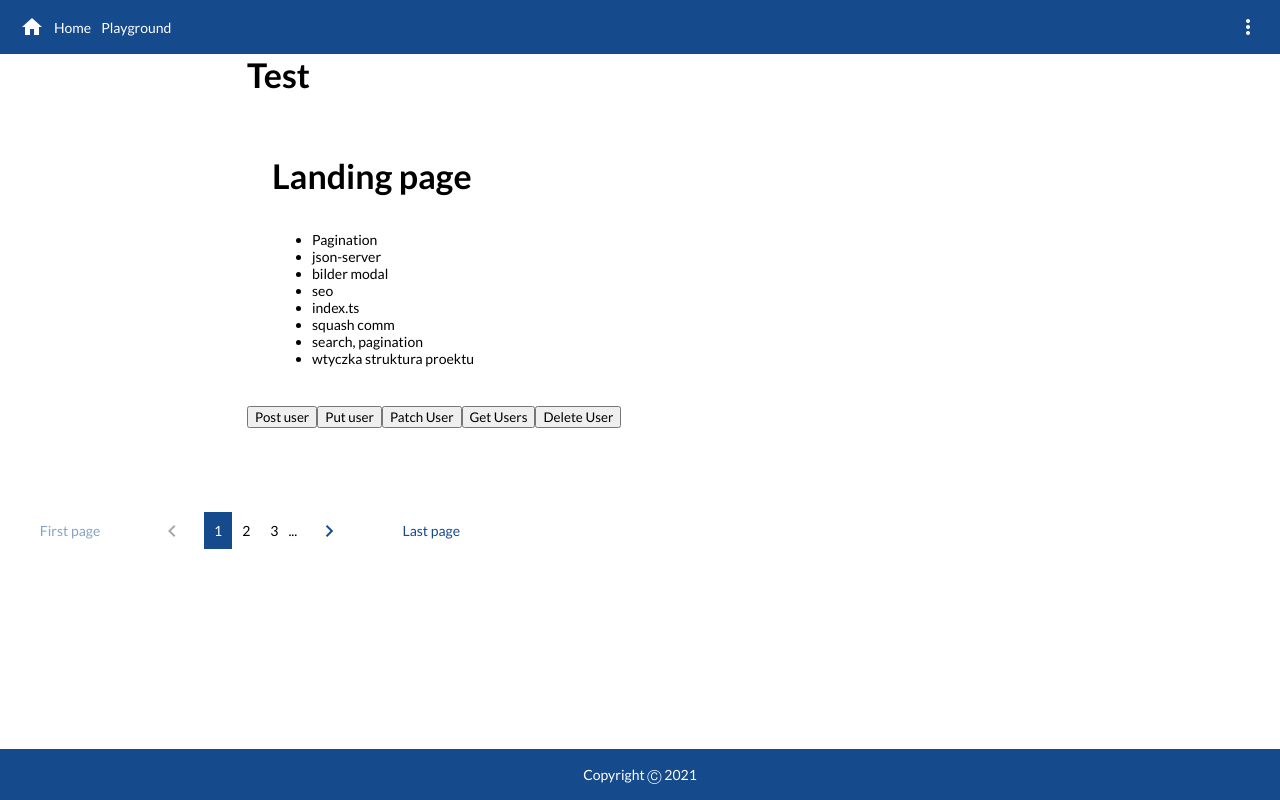
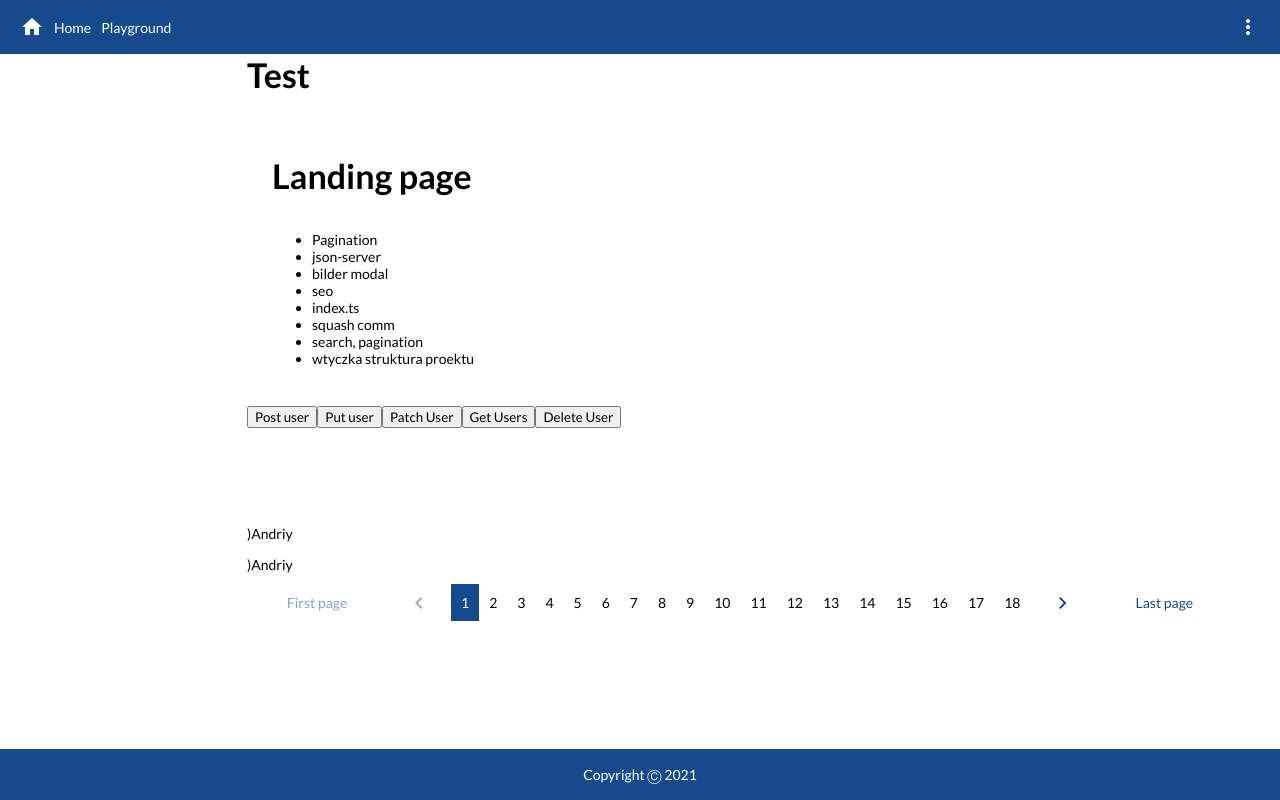
Before and after one commit to danj92/application, an Angular app: page / in a window 1280 px wide. Built offline with nearby package versions, Linux system fonts and the light colour scheme; data requests are answered from the project's data file.

Commit message:
ref pagination

```diff
--- a/generate.js
+++ b/generate.js
@@ -3,14 +3,14 @@ module.exports = function() {
   const data = {
     people: Array.from({ length: 6 }, (_, n) => {
       return {
-        id: n,
+        id: n + 1,
         name: faker.name.findName(),
         avatar: faker.internet.avatar(),
       };
     }),
     users: Array.from({ length: 20 }, (_, n) => {
       return {
-        id: n,
+        id: n + 1,
         name: faker.name.findName(),
       };
     }),
--- a/src/app/landing-page/landing-page.component.html
+++ b/src/app/landing-page/landing-page.component.html
@@ -32,9 +32,24 @@
 <!-- singlePagePagination="true"
 [numberOfButtons]="'1'" -->
 
-<app-pagination
-  [numberOfItems]="users.length"
-  [numberOfButtons]="3"
-  [articlesPerPage]="7"
-  (changePage)="fetchCurrentPage($event)"
-></app-pagination>
+<!-- 3 -->
+<!-- 7 -->
+<!-- 20 -->
+
+<!--  jakszo numberOfButtons >  za dopustyme - to toże norm-->
+
+<!-- validate @input numberOfButtons wwodyty tilky neparni czysla  -->
+
+<!-- jakszo ne podawaty numberOfButtons to paginator pokaze wsi storinky jaki dostupni widnosno artykuliw na sorinku -->
+
+<div class="view">
+  <div *ngFor="let user of usersList">
+    <p>{{ user.id }} ){{ user.name }}</p>
+  </div>
+
+  <app-pagination
+    [numberOfItems]="users.length"
+    [articlesPerPage]="2"
+    (changePage)="fetchCurrentPage($event, 2)"
+  ></app-pagination>
+</div>
--- a/src/app/landing-page/landing-page.component.ts
+++ b/src/app/landing-page/landing-page.component.ts
@@ -13,12 +13,12 @@ import { LandingPageApiService } from './landing-page-api-service';
 export class LandingPageComponent implements OnInit {
   users: Users[];
 
+  usersList: Users[];
+
   constructor(private api: LandingPageApiService, private route: ActivatedRoute) {}
 
-  async ngOnInit() {
+  ngOnInit() {
     this.users = this.route.snapshot.data.users;
-
-    console.log('ble', this.users.length);
   }
 
   async getUsers() {
@@ -62,12 +62,14 @@ export class LandingPageComponent implements OnInit {
     console.log('LP-selected', value);
   }
 
-  fetchCurrentPage(page) {
+  async fetchCurrentPage(_page: number, _limit: number) {
     const params = {
-      _page: page,
-      _limit: 3,
+      _page,
+      _limit,
     };
 
-    this.api.getUsers(params);
+    this.usersList = await this.api.getUsers(params);
+
+    // console.log('FF', this.usersList);
   }
 }
--- a/src/app/ui/pagination/pagination.component.ts
+++ b/src/app/ui/pagination/pagination.component.ts
@@ -14,7 +14,7 @@ export class PaginationComponent implements OnInit {
   @Input() numberOfItems: number;
   @Input() articlesPerPage = 5;
   @Input() currentPage = 1;
-  @Input() numberOfButtons = 3;
+  @Input() numberOfButtons: number;
   @Input() singlePagePagination = false;
   @Output() changePage = new EventEmitter();
 
@@ -47,6 +47,15 @@ export class PaginationComponent implements OnInit {
       .fill(1)
       .map((e, i) => e + i);
 
+    // if numberOfButtons is undefined to todi pokazuj wsi storinky
+    if (!this.numberOfButtons) {
+      this.numberOfButtons = this.numberOfPages;
+    }
+
+    if (this.singlePagePagination) {
+      this.numberOfButtons = 1;
+    }
+
     const sideButtons =
       this.numberOfButtons % 2 === 0
         ? this.numberOfButtons / 2
@@ -60,17 +69,14 @@ export class PaginationComponent implements OnInit {
         .reverse();
 
       this.numberOfPagesInLeftSide = pagesLeft.length;
-
-      const calcBtn = Math.ceil(this.numberOfButtons / 2);
-
-      if (this.articlesPerPage === this.numberOfButtons) {
+      if (buttons.slice(0, currentPage - 1).length > pagesLeft.length) {
+        if (this.numberOfButtons >= buttons.length || this.singlePagePagination) {
+          this.threeDotsLeft = false;
+        } else {
+          this.threeDotsLeft = true;
+        }
+      } else {
         this.threeDotsLeft = false;
-      } else {
-        if (pagesLeft.slice(-1)[0] >= calcBtn) {
-          this.threeDotsLeft = true;
-        } else {
-          this.threeDotsLeft = false;
-        }
       }
 
       return {
```
Also changed, not shown: 1 other file (tests, documents, lock files or other folders).
